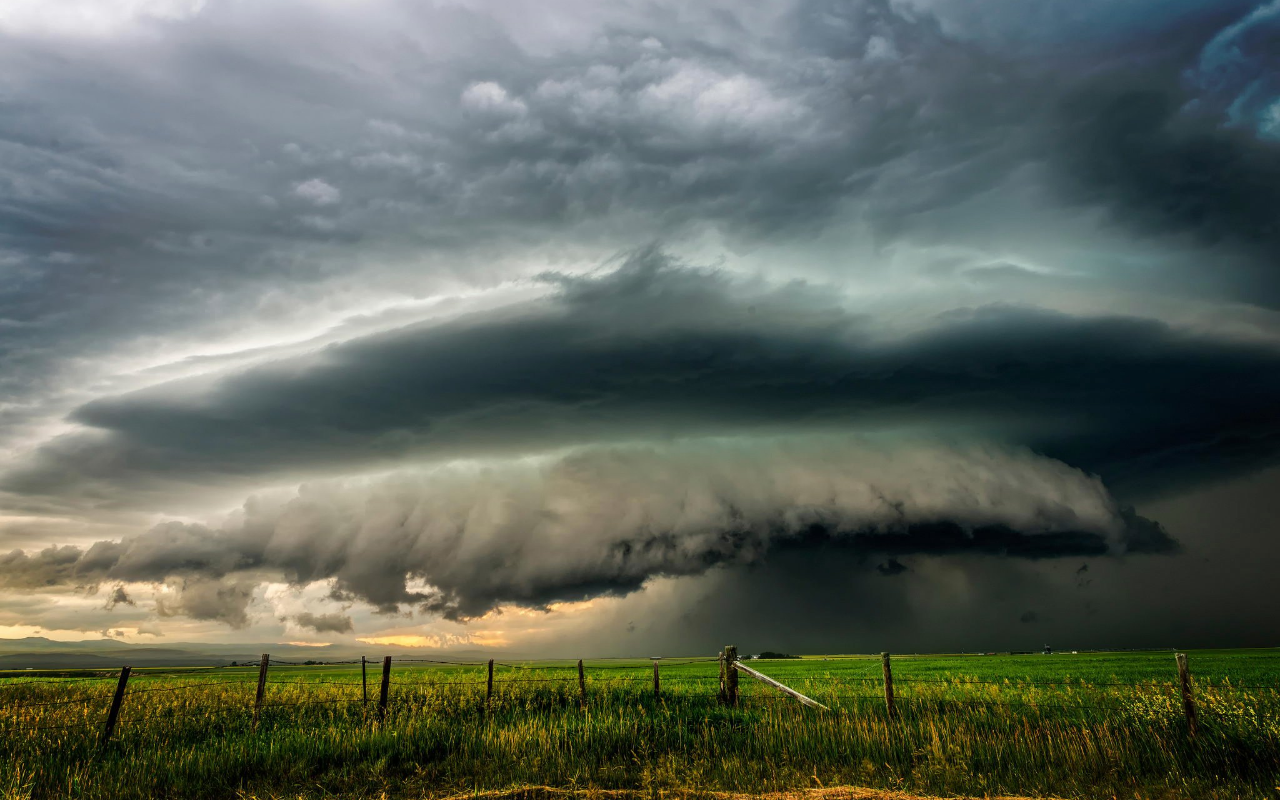
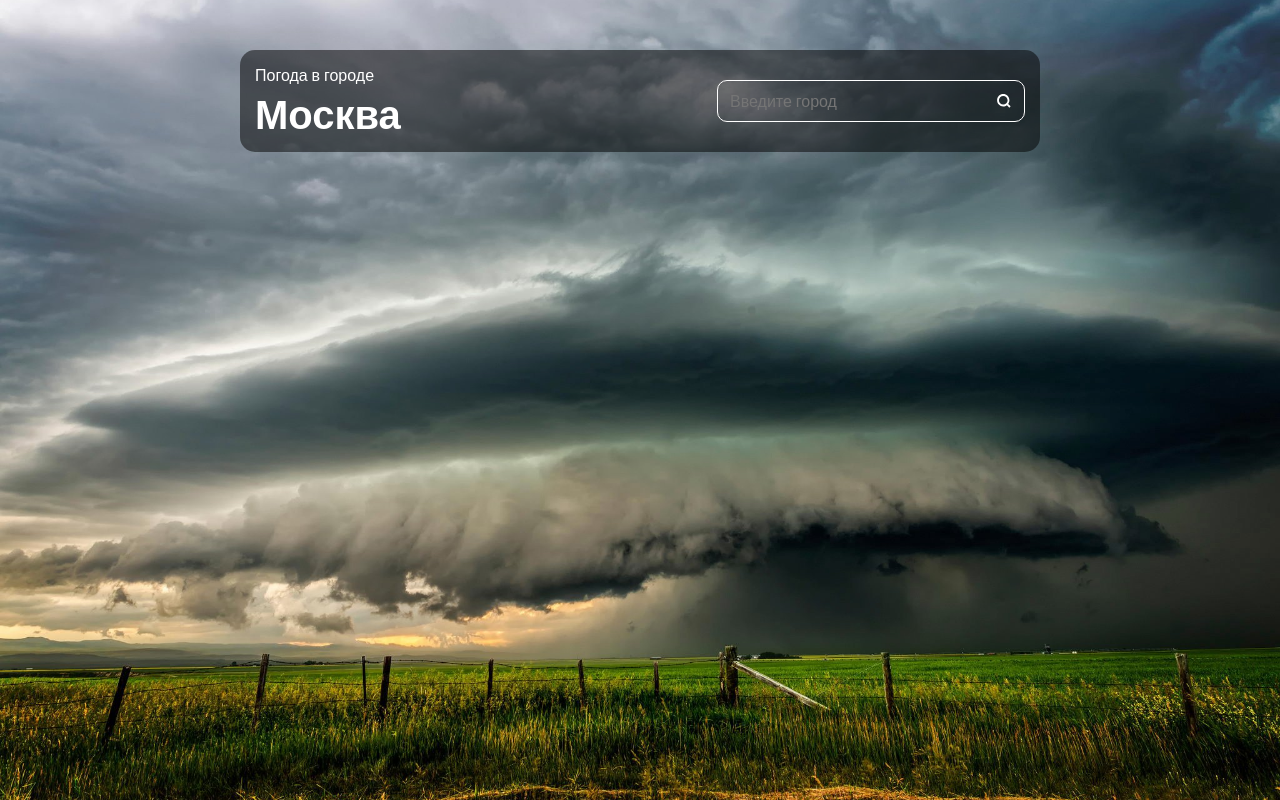
Before and after one commit to VladimirShadrov/Weather-Forecast, a Vue app: page / in a window 1280 px wide. Built offline with nearby package versions, Linux system fonts and the light colour scheme.

Commit message:
Add layout block Headline

```diff
--- a/src/App.vue
+++ b/src/App.vue
@@ -18,10 +18,17 @@ export default {
 </script>
 
 <style>
+@import url('https://fonts.googleapis.com/css2?family=Kumbh+Sans:wght@400;700&family=PT+Serif:wght@400;700&display=swap');
+
 * {
   margin: 0;
   padding: 0;
   box-sizing: border-box;
+  font-family: 'Kumbh Sans', sans-serif;
+  font-weight: 400;
+  font-size: 16px;
+  line-height: 20px;
+  color: #ffffff;
 }
 
 .container {
@@ -29,6 +36,7 @@ export default {
   max-width: 830px;
   margin: 0 auto;
   padding: 0 15px;
+  padding-top: 50px;
 }
 
 #app {
--- a/src/components/main-page/main-page-container/mainPageContainer.vue
+++ b/src/components/main-page/main-page-container/mainPageContainer.vue
@@ -0,0 +1,9 @@
+<template>
+  <div class="main-container"></div>
+</template>
+
+<script>
+export default {
+  name: 'MainPageContainer',
+};
+</script>
--- a/src/components/main-page/mainPage.vue
+++ b/src/components/main-page/mainPage.vue
@@ -1,9 +1,19 @@
 <template>
-  <div class="main"></div>
+  <div class="main">
+    <MainPageHedline />
+    <MainPageContainer />
+  </div>
 </template>
 
 <script>
+import MainPageHedline from './mainPageHedline.vue';
+import MainPageContainer from './main-page-container/mainPageContainer.vue';
+
 export default {
   name: 'MainPage',
+  components: {
+    MainPageHedline,
+    MainPageContainer,
+  },
 };
 </script>
--- a/src/components/main-page/mainPageHedline.vue
+++ b/src/components/main-page/mainPageHedline.vue
@@ -0,0 +1,96 @@
+<template>
+  <div class="headline">
+    <div class="headline__city-container">
+      <div class="headline__text">Погода в городе</div>
+      <h2 class="headline__sity-title">Москва</h2>
+    </div>
+
+    <div class="headline__search-block">
+      <input type="text" class="headline__input" placeholder="Введите город" />
+      <button class="headline__search-button">
+        <svg
+          width="10"
+          height="10"
+          viewBox="0 0 10 10"
+          fill="none"
+          xmlns="http://www.w3.org/2000/svg"
+        >
+          <path
+            fill-rule="evenodd"
+            clip-rule="evenodd"
+            d="M4.50039 0.399994C2.23602 0.399994 0.400391 2.23563 0.400391 4.49999C0.400391 6.76436 2.23602 8.59999 4.50039 8.59999C5.41615 8.59999 6.26178 8.29977 6.94424 7.79237L8.57613 9.42426L9.42465 8.57573L7.79276 6.94384C8.30016 6.26139 8.60039 5.41575 8.60039 4.49999C8.60039 2.23563 6.76476 0.399994 4.50039 0.399994ZM1.60039 4.49999C1.60039 2.89837 2.89876 1.59999 4.50039 1.59999C6.10202 1.59999 7.40039 2.89837 7.40039 4.49999C7.40039 6.10162 6.10202 7.39999 4.50039 7.39999C2.89876 7.39999 1.60039 6.10162 1.60039 4.49999Z"
+            fill="white"
+          />
+        </svg>
+      </button>
+    </div>
+  </div>
+</template>
+
+<script>
+export default {
+  name: 'MainPageHedline',
+};
+</script>
+
+<style lang="scss">
+.headline {
+  padding: 15px;
+  border-radius: 15px;
+  background: rgba(0, 0, 0, 0.5);
+  display: flex;
+  justify-content: space-between;
+  align-items: center;
+  margin-bottom: 50px;
+}
+
+.headline__text {
+  margin-bottom: 8px;
+}
+
+.headline__sity-title {
+  font-size: 40px;
+  line-height: 44px;
+  font-weight: 700;
+}
+
+.headline__search-block {
+  width: 40%;
+  position: relative;
+  border: 1px solid #ffffff;
+  border-radius: 10px;
+}
+
+.headline__input {
+  width: 100%;
+  padding: 8px 12px;
+  padding-right: 40px;
+  height: 40px;
+  color: #ffffff;
+  font-size: 16px;
+  line-height: 20px;
+  background: transparent;
+  border: none;
+  outline: none;
+}
+
+.headline__search-button {
+  width: 40px;
+  height: 40px;
+  position: absolute;
+  top: 0;
+  right: 0;
+  display: flex;
+  justify-content: center;
+  align-items: center;
+  background: transparent;
+  border: none;
+  outline: none;
+  cursor: pointer;
+
+  & > svg {
+    transform: scale(1.5);
+    pointer-events: none;
+  }
+}
+</style>
```
Also changed, not shown: 1 other file (tests, documents, lock files or other folders).
